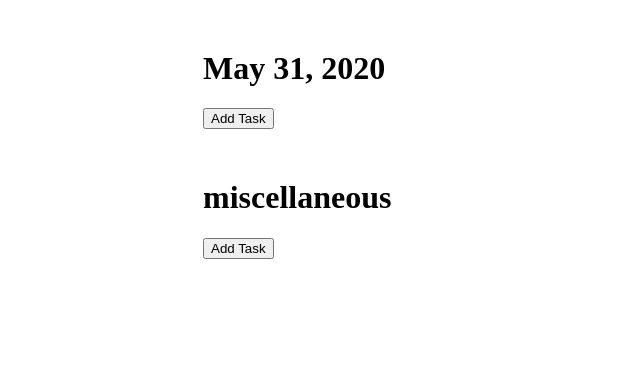
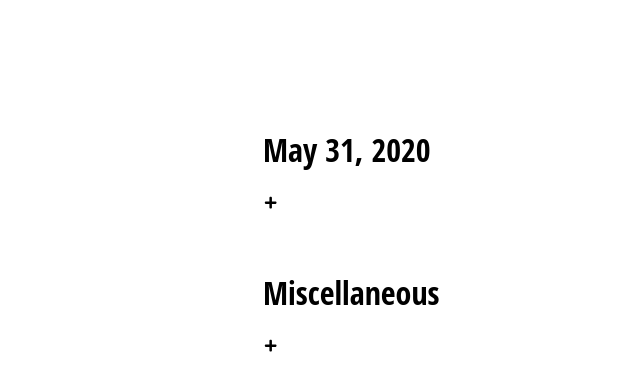
Before and after one commit to nathanbarry474/to-do-list, a React (Create React App) app: page / in a window 1280 px wide. Shown: the top 390 px of the page, without its empty margins (5-645 px from the left). Built offline with nearby package versions, Linux system fonts and the light colour scheme.

Commit message:
added CSS and made it look nice

```diff
--- a/package.json
+++ b/package.json
@@ -9,6 +9,7 @@
     "node-sass": "^4.14.1",
     "react": "^16.13.1",
     "react-dom": "^16.13.1",
+    "react-icons": "^3.10.0",
     "react-scripts": "3.4.1"
   },
   "scripts": {
--- /dev/null
+++ b/src/App.css
@@ -0,0 +1,13 @@
+body {
+    font-family: 'Open Sans Condensed';
+    padding: 20px 60px;
+}
+
+a {
+    text-decoration: none;
+    color: black;
+}
+
+* {
+    box-sizing: border-box;
+}
--- a/src/App.js
+++ b/src/App.js
@@ -1,5 +1,6 @@
 import React from 'react';
 import TaskSet from './components/task-set/task-set.component'
+import './App.css'
 
 export default () => {
 
@@ -8,7 +9,7 @@ export default () => {
   return (
     <div>
       <TaskSet title={`${newDate.toLocaleString('default', { month: 'long' })} ${newDate.getDate()}, ${newDate.getFullYear()}`}/>
-      <TaskSet title="miscellaneous"/>
+      <TaskSet title="Miscellaneous"/>
     </div>
   )
 }
--- a/src/components/task-set/task-set.component.js
+++ b/src/components/task-set/task-set.component.js
@@ -1,6 +1,13 @@
 import React, { useState, useEffect } from 'react';
+
 import Form from '../form/form.component'
+
 import './task-set.styles.scss'
+import { FaPlus } from 'react-icons/fa'
+import { RiCloseLine } from 'react-icons/ri'
+import { FiCircle } from 'react-icons/fi'
+import { BsCircleFill } from 'react-icons/bs'
+
 
 export default ({title}) => {
     const [todos, setTodos] = useState([]);
@@ -34,12 +41,19 @@ export default ({title}) => {
 
     return (
       <div className='taskset'>
-        <h1>{title}</h1>
-        <button onClick={() => setAddNew(!addNew)}>Add Task</button>
+        <h1 className='title'>{title}</h1>
         <div>
           {todos.map(({ text, complete }, i) => (
-            <div>
+            <div className='class-block'>
+                {
+                    complete ?
+                    <BsCircleFill className='bullet' />
+                    : <FiCircle className='bullet' />
+
+
+                }
                 <div
+                className='task'
                 key={text}
                 onClick={() => toggleComplete(i)}
                 style={{
@@ -48,16 +62,19 @@ export default ({title}) => {
                 >
                     {text}
                 </div>
-                <button onClick={() =>
+                <button className='close-btn' onClick={() =>
                     setTodos(todos.filter( item => item.text !== text))}
                 >
-                    x
+                    <RiCloseLine/>
                 </button>
             </div>
           ))}
         </div>
+        <div className='add-new'>
+            <button className='add-btn' onClick={() => setAddNew(!addNew)}><FaPlus/></button>
             { addNew ?
                 <Form
+                className='form'
                 onSubmit={text => {
                     setTodos([...todos, { text: text, complete: false }])
                     setAddNew(!addNew)
@@ -66,5 +83,6 @@ export default ({title}) => {
                 : null
             }
         </div>
+      </div>
     );
   };
--- a/src/components/task-set/task-set.styles.scss
+++ b/src/components/task-set/task-set.styles.scss
@@ -3,3 +3,42 @@
     border: medium #000000;
     margin: 50px 0 0 200px;
 }
+
+.title {
+    margin-top: 100px;
+}
+
+.task {
+    display: inline-block;
+    padding: 0 10px 15px 0;
+}
+
+.close-btn {
+    display: inline;
+}
+
+.add-btn {
+    margin: 3px 0 0 -5px;
+    float: left;
+}
+
+.bullet {
+    margin: 0px 10px 0px 0;
+    padding: 5px 0 0 0;
+    display: inline;
+}
+
+.form {
+    float: right;
+}
+
+.add-new {
+    margin: 0px 0 0 0;
+}
+
+button {
+    padding: none;
+    border: none;
+    background: transparent;
+    border-radius: 50px;
+}
```
Also changed, not shown: 1 other file (tests, documents, lock files or other folders). Lines whose indentation alone changed are shown as unchanged.
